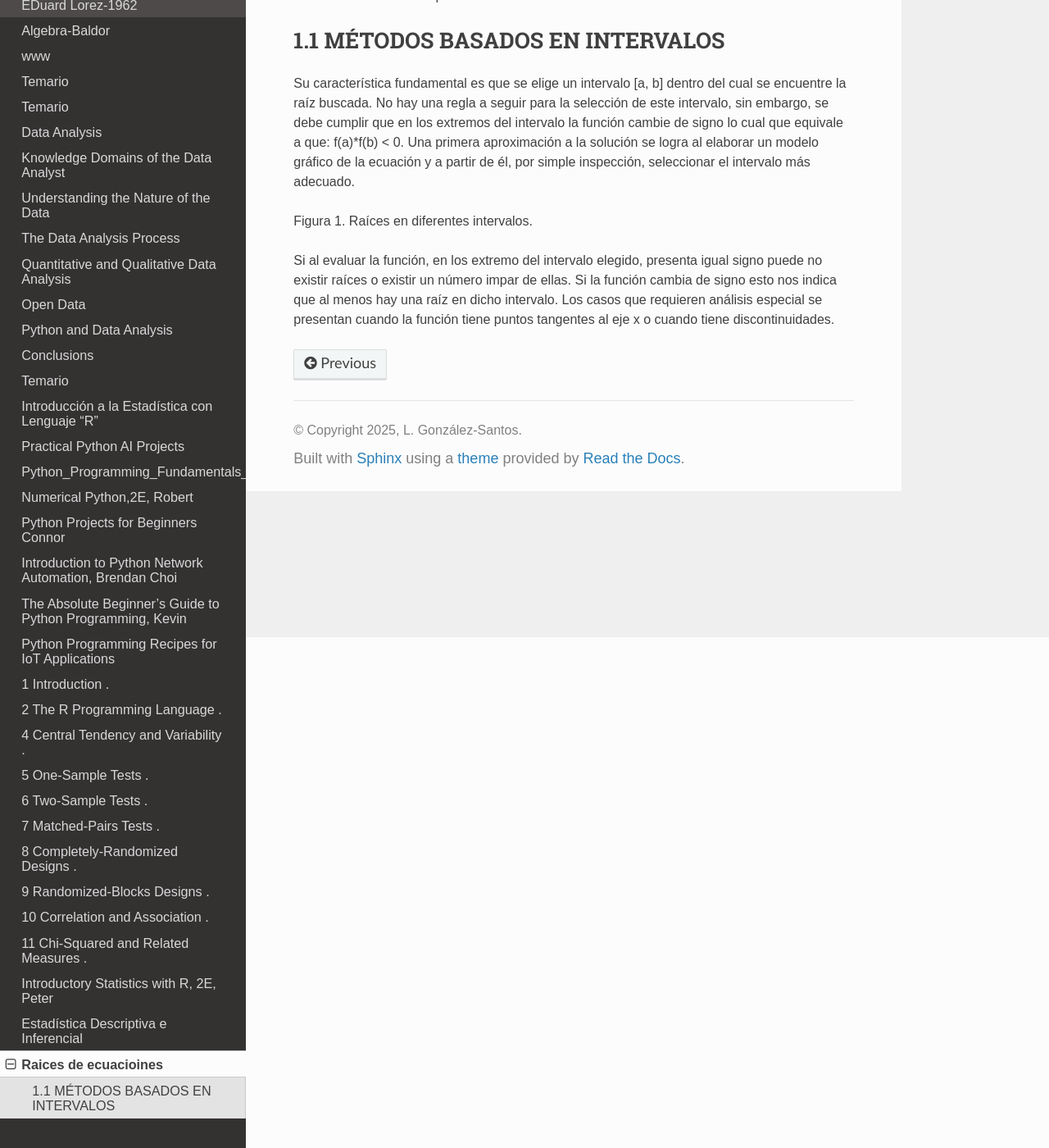
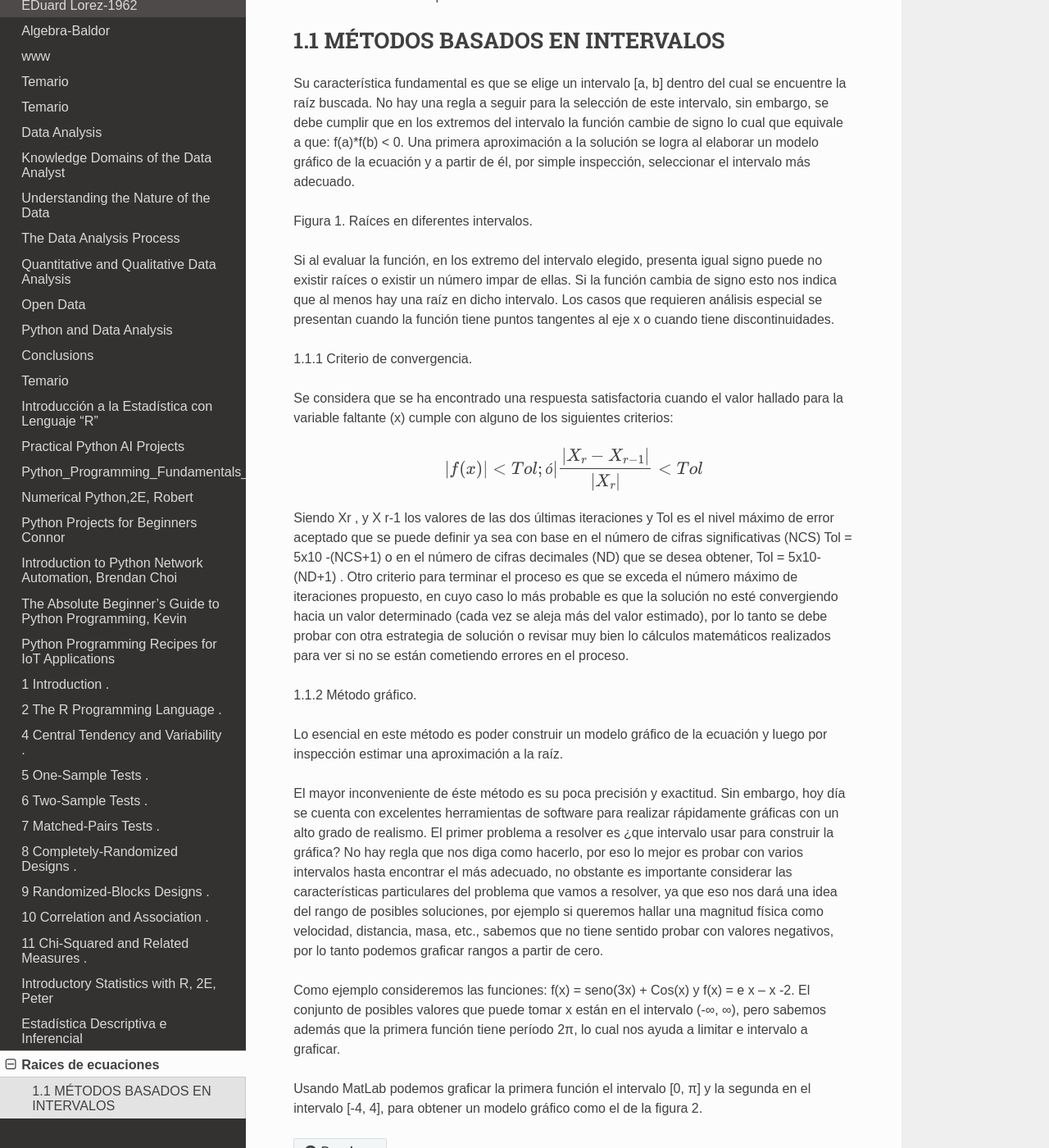
Before and after one commit to matecom57/santosg57-cursos, a Sphinx documentation site: the page built from docs/source/curso_analisis_numerico/raices_de_ecuaciones.rst, in a window 1280 px wide and 1400 px high, scrolled down 623 px. Shown: the whole window at 82% size. Built offline with Sphinx 7.4.7 and the Read the Docs theme 3.1.0, drawn with Linux system fonts in a browser that asks for light colours; some of the changed text lies outside the part shown.

Commit message:
Test comité

```diff
--- a/docs/source/curso_analisis_numerico/raices_de_ecuaciones.rst
+++ b/docs/source/curso_analisis_numerico/raices_de_ecuaciones.rst
@@ -1,4 +1,4 @@
-Raices de ecuacioines
+Raices de ecuaciones
 =====================
 
 RaicesDeEcuaciones.pdf
@@ -37,3 +37,41 @@ Si al evaluar la función, en los extremo del intervalo elegido, presenta igual
 raíces o existir un número impar de ellas. Si la función cambia de signo esto nos indica que al menos hay
 una raíz en dicho intervalo. Los casos que requieren análisis especial se presentan cuando la función
 tiene puntos tangentes al eje x o cuando tiene discontinuidades.
+
+1.1.1 Criterio de convergencia.
+
+Se considera que se ha encontrado una respuesta satisfactoria cuando el valor hallado para la variable
+faltante (x) cumple con alguno de los siguientes criterios:
+
+.. math::
+
+   |f(x)| < Tol; ó |\frac{|X_r -X_{r - 1}|}{|X_r|} < Tol
+
+Siendo Xr , y X r-1 los valores de las dos últimas iteraciones y Tol es el nivel máximo de error aceptado
+que se puede definir ya sea con base en el número de cifras significativas (NCS) Tol = 5x10 -(NCS+1) o en
+el número de cifras decimales (ND) que se desea obtener, Tol = 5x10-(ND+1) . Otro criterio para terminar
+el proceso es que se exceda el número máximo de iteraciones propuesto, en cuyo caso lo más probable es que
+la solución no esté convergiendo hacia un valor determinado (cada vez se aleja más del valor estimado),
+por lo tanto se debe probar con otra estrategia de solución o revisar muy bien lo cálculos matemáticos
+realizados para ver si no se están cometiendo errores en el proceso.
+
+1.1.2 Método gráfico.
+
+Lo esencial en este método es poder construir un modelo gráfico de la ecuación y luego por inspección
+estimar una aproximación a la raíz.
+
+El mayor inconveniente de éste método es su poca precisión y exactitud. Sin embargo, hoy día se cuenta con
+excelentes herramientas de software para realizar rápidamente gráficas con un alto grado de realismo. El
+primer problema a resolver es ¿que intervalo usar para construir la gráfica? No hay regla que nos diga
+como hacerlo, por eso lo mejor es probar con varios intervalos hasta encontrar el más adecuado, no
+obstante es importante considerar las características particulares del problema que vamos a resolver, ya
+que eso nos dará una idea del rango de posibles soluciones, por ejemplo si queremos hallar una magnitud
+física como velocidad, distancia, masa, etc., sabemos que no tiene sentido probar con valores negativos,
+por lo tanto podemos graficar rangos a partir de cero.
+
+Como ejemplo consideremos las funciones: f(x) = seno(3x) + Cos(x) y f(x) = e x – x -2. El conjunto de
+posibles valores que puede tomar x están en el intervalo (-∞, ∞), pero sabemos además que la primera
+función tiene período 2π, lo cual nos ayuda a limitar e intervalo a graficar.
+
+Usando MatLab podemos graficar la primera función el intervalo [0, π] y la segunda en el intervalo [-4,
+4], para obtener un modelo gráfico como el de la figura 2.
```
